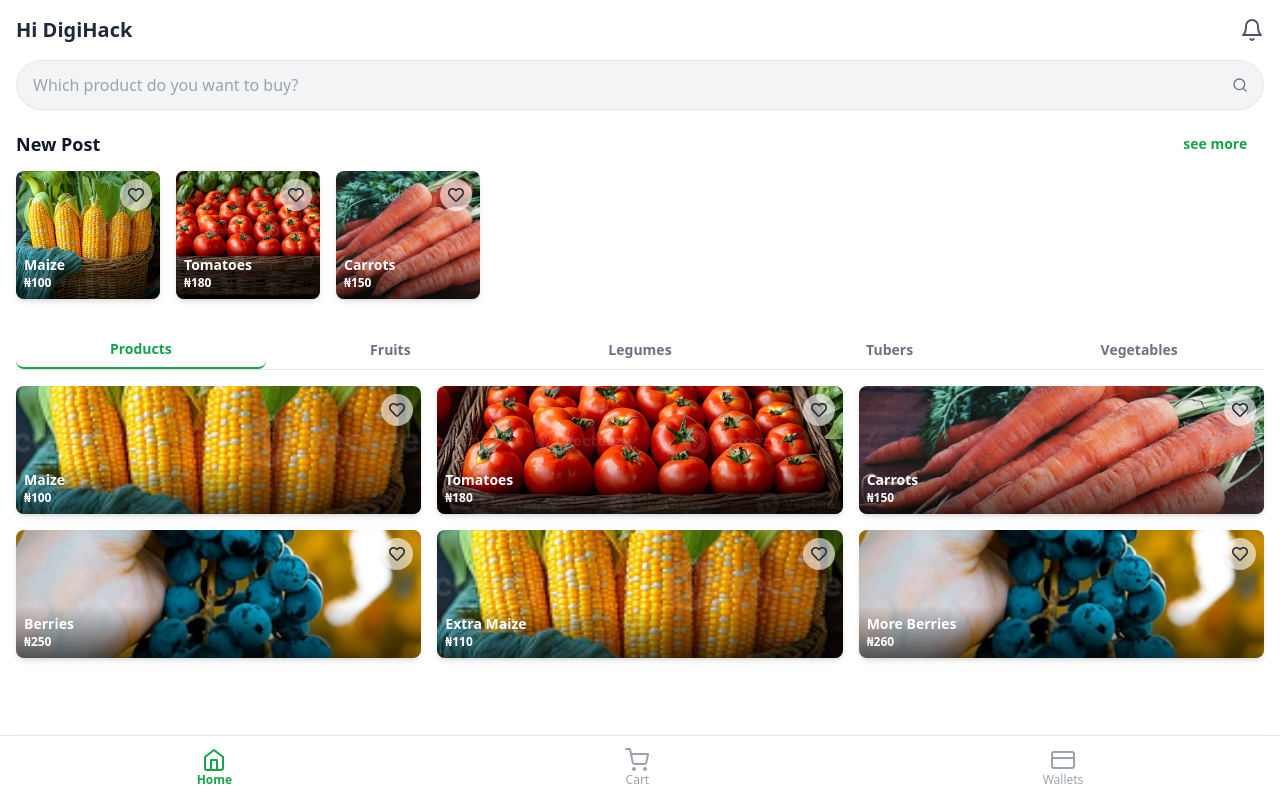
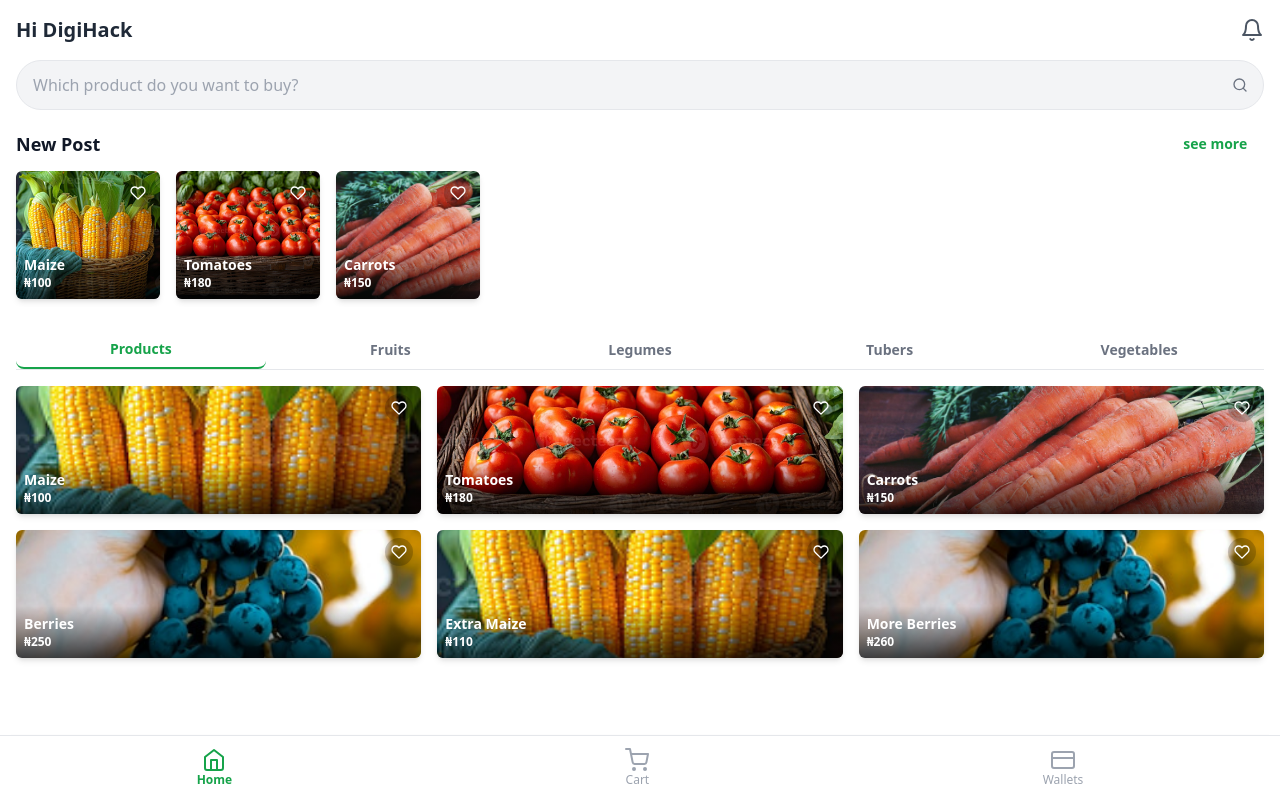
Before and after one commit to ArrYorr/DigiHack-FeedRoute, a React (Vite) app: page /customer-landing in a window 1280 px wide. Built offline with nearby package versions, Linux system fonts and the light colour scheme.

Commit message:
Enables product detail routing and improves card UX
Adds a dynamic route for product details to enhance navigation.
Wraps product cards in clickable links for intuitive access.
Refines like button interaction and visual feedback for clarity.

```diff
--- a/src/App.jsx
+++ b/src/App.jsx
@@ -1,6 +1,4 @@
 import { BrowserRouter as Router, Routes, Route } from "react-router-dom";
-
-// Import your new layout component
 import MainLayout from "./components/MainLayout";
 
 // Import your pages
@@ -8,22 +6,24 @@ import WelcomePage from "./pages/WelcomePage";
 import CustomerLogin from "./pages/CustomerLogin";
 import FarmerLogin from "./pages/FarmerLogin";
 import CustomerLandingPage from "./pages/CustomerLandingPage";
+import ProductDetailPage from "./pages/ProductDetailPage"; // 1. Import the new page
 
 function App() {
   return (
     <Router>
       <Routes>
-        {/* --- Public Routes (No Nav Bar) --- */}
+        {/* --- Public Routes --- */}
         <Route path="/" element={<WelcomePage />} />
         <Route path="/customer-login" element={<CustomerLogin />} />
         <Route path="/farmer-login" element={<FarmerLogin />} />
 
-        {/* --- Private Routes (These will have the Bottom Nav Bar) --- */}
+        {/* --- Private Routes with Nav Bar --- */}
         <Route element={<MainLayout />}>
           <Route path="/customer-landing" element={<CustomerLandingPage />} />
-          {/* Add other pages that need the nav bar here, e.g.: */}
-          {/* <Route path="/cart" element={<CartPage />} /> */}
-          {/* <Route path="/wallets" element={<WalletsPage />} /> */}
+
+          {/* 2. Add the new dynamic route for product details */}
+          <Route path="/products/:productId" element={<ProductDetailPage />} />
+
         </Route>
       </Routes>
     </Router>
--- a/src/components/ProductCard.jsx
+++ b/src/components/ProductCard.jsx
@@ -1,42 +1,44 @@
 import { useState } from 'react';
-import { FaHeart, FaRegHeart } from 'react-icons/fa';
+import { FiHeart } from 'react-icons/fi';
+import { Link } from 'react-router-dom'; // 1. Import Link
 
 function ProductCard({ product }) {
-  // 1. Add state to track if the item is liked
   const [isLiked, setIsLiked] = useState(false);
 
-  // 2. Create a function to handle the click event
-  const handleLikeClick = () => {
-    setIsLiked(!isLiked); // This toggles the state between true and false
+  const handleLikeClick = (e) => {
+    // Prevent the Link from firing when the like button is clicked
+    e.preventDefault();
+    setIsLiked(!isLiked);
   };
 
   return (
-    <div className="relative overflow-hidden rounded-lg shadow-md">
+    // 2. Wrap the entire card in a Link component
+    <Link to={`/products/${product.id}`} className="block">
+      <div className="relative overflow-hidden rounded-md shadow-md">
+
         <img
           src={product.imageUrl}
           alt={product.name}
           className="w-full h-32 object-cover"
         />
 
-      {/* 3. Make the icon a button and add the onClick handler */}
         <button
           onClick={handleLikeClick}
-        className="absolute top-2 right-2 bg-white/60 p-2 rounded-full focus:outline-none"
+          className="absolute top-2 right-2 bg-black/20 p-1.5 rounded-full"
         >
-        {/* 4. Conditionally show a filled or outline heart */}
-        {isLiked ? (
-          <FaHeart className="text-red-500" /> // Liked state
-        ) : (
-          <FaRegHeart className="text-gray-800" /> // Default state
-        )}
+          <FiHeart
+            className="text-white"
+            style={{ fill: isLiked ? 'red' : 'none', stroke: isLiked ? 'red' : 'white' }}
+          />
         </button>
 
-      <div className="absolute bottom-0 left-0 right-0 p-2 bg-gradient-to-t from-black/60 to-transparent">
+        <div className="absolute bottom-0 left-0 right-0 p-2 bg-gradient-to-t from-black/70 to-transparent">
           <h3 className="text-sm font-bold text-white truncate">{product.name}</h3>
           <p className="text-xs text-white font-semibold">₦{product.price}</p>
         </div>
 
       </div>
+    </Link>
   );
 }
 
--- /dev/null
+++ b/src/pages/ProductDetailPage.jsx
@@ -0,0 +1,18 @@
+import { useParams } from 'react-router-dom';
+
+function ProductDetailPage() {
+  // useParams reads the dynamic part of the URL (the :productId)
+  const { productId } = useParams();
+
+  return (
+    <div className="p-8">
+      <h1 className="text-2xl font-bold">Product Detail Page</h1>
+      <p className="mt-4">
+        You are viewing the product with ID: <span className="font-mono bg-gray-200 px-2 py-1 rounded">{productId}</span>
+      </p>
+      {/* In a real app, you would use this ID to fetch and display the product's data */}
+    </div>
+  );
+}
+
+export default ProductDetailPage;
```
Lines whose indentation alone changed are shown as unchanged.
